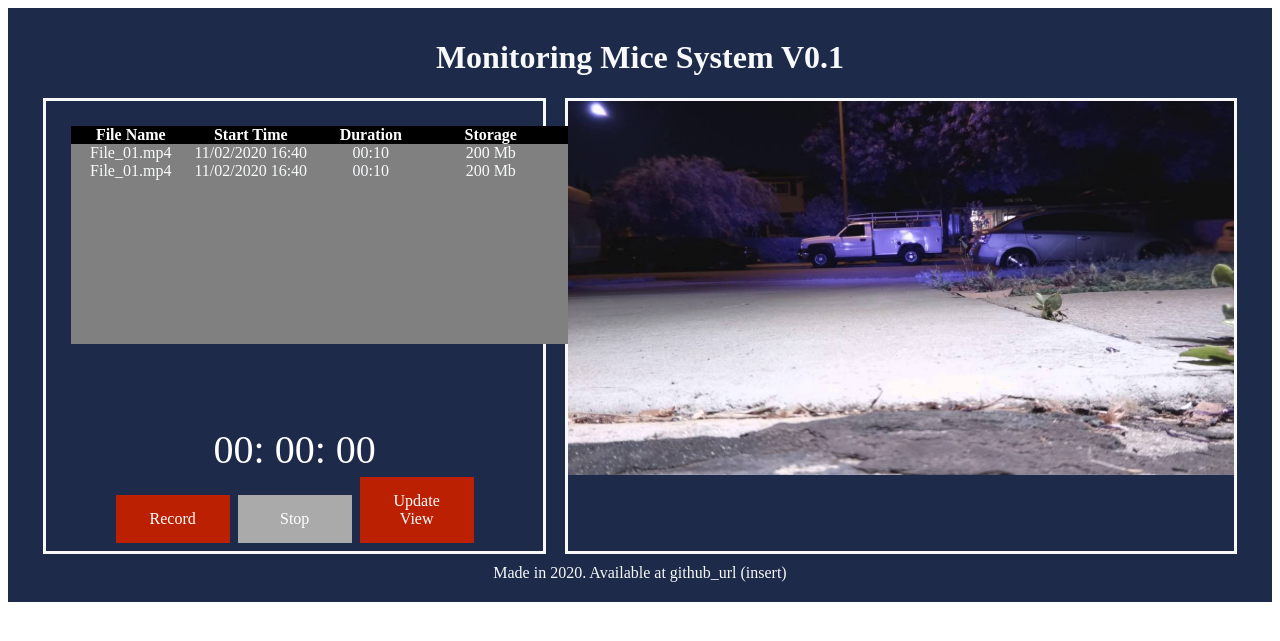
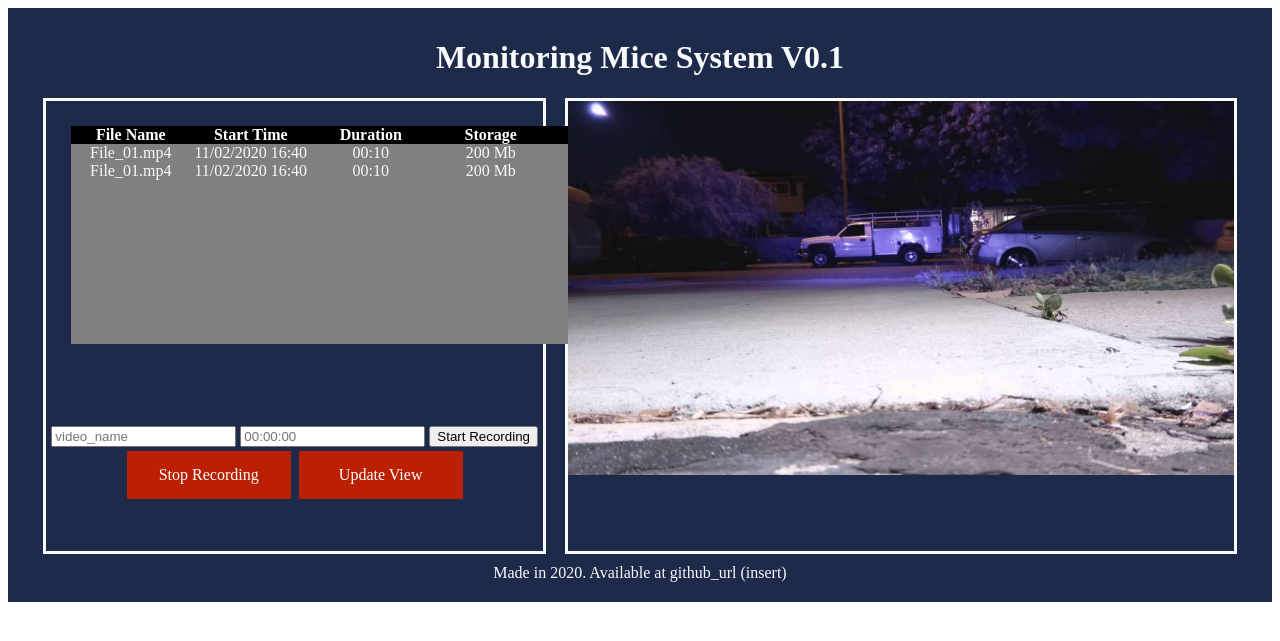
Before and after one commit to NicolaiDige/MiceMonitor, a Flask app: page / in a window 1280 px wide. Shown: the top 641 px of the page. Run offline with Flask 2, Linux system fonts and the light colour scheme.

Commit message:
Add custom video time and name

```diff
--- a/MiceMonitor_App/app/static/css/styles.css
+++ b/MiceMonitor_App/app/static/css/styles.css
@@ -70,7 +70,7 @@
   font-size: 16px;
   margin: 4px 2px;
   cursor: pointer;
-  width: 50px;
+  width: 100px;
 }
 
 .button_no_click {
@@ -83,8 +83,29 @@
   display: inline-block;
   font-size: 16px;
   margin: 4px 2px;
-  width: 50px;
+  width: 100px;
 }
+
+.form-group{
+  background-color: #AAAAAA;
+  border: none;
+  color: white;
+  display: inline-block;
+  font-size: 16px;
+  width: 10px;
+  margin-left: 5px;
+}
+
+.record-but{
+  background-color: #AAAAAA;
+  border: none;
+  color: white;
+  display: inline-block;
+  font-size: 16px;
+  width: 30px;
+  margin-left: 10px;
+}
+
 
 #record_buttons {
   margin-bottom: 5%;
--- a/MiceMonitor_App/app/templates/index.html
+++ b/MiceMonitor_App/app/templates/index.html
@@ -39,20 +39,14 @@
               </tbody>
             </table>
           </div>
-          <div id="record_time">
-            <label id="hours">00</label>:
-            <label id="minutes">00</label>:
-            <label id="seconds">00</label>
-          </div>
+          <form action="/record" method="post">
+            <input type="text" name="record_name" placeholder="video_name" />
+            <input type="text" name="record_time" placeholder="00:00:00" />
+            <input type="submit" value="Start Recording"/>
+            </form>
           <div id="record_buttons">
-            {% if record==0 %}
-              <a href={{ url_for( "record") }} class="button_click">Record</a>
-              <a class="button_no_click">Stop</a>
-            {% else %}
-              <a class="button_no_click">Record</a>
-              <a href={{ url_for( "index") }} class="button_click">Stop</a>
-            {% endif %}
-            <a href={{ url_for( "index") }} class="button_click">Update View</a>
+            <a href={{ url_for( "stop_record") }} class="button_click">Stop Recording</a>
+            <a href={{ url_for( "update_image") }} class="button_click">Update View</a>
           </div>
         </div>
         <div id="camera_container">
@@ -67,39 +61,4 @@
         </div>
       </div>
   </body>
-  <script>
-    if ({{record}} == 1){
-      var hoursLabel = document.getElementById("hours");
-      var minutesLabel = document.getElementById("minutes");
-      var secondsLabel = document.getElementById("seconds");
-      var totalSeconds = 0;
-      setInterval(setTime, 1000);
-
-      function setTime() {
-        ++totalSeconds;
-        secondsLabel.innerHTML = pad(totalSeconds % 60);
-        minutesLabel.innerHTML = pad(parseInt(totalSeconds / 60));
-        hoursLabel.innerHTML = pad(parseInt(totalSeconds / 60 / 60));
-      }
-
-      function pad(val) {
-        var valString = val + "";
-        if (valString.length < 2) {
-          return "0" + valString;
-        } else {
-          return valString;
-        }
-      }
-    }
-    else {
-      secondsLabel.innerHTML = pad(0);
-      minutesLabel.innerHTML = pad(0);
-    }
-    </script>
-    <script>
-      setInterval(function() {
-        var myImageElement = document.getElementById('camview');
-        myImageElement.src = "{{url_for('static', filename='images/Noir_image.jpg')}}" + '?rand=' + Math.random();
-      }, 30000);
-    </script>
 </html>
--- a/MiceMonitor_App/app/views.py
+++ b/MiceMonitor_App/app/views.py
@@ -8,33 +8,74 @@
 import threading
 import json
 from time import sleep
-from picamera import PiCamera
+#from picamera import PiCamera
 import time
 
+"""
 camera = PiCamera()
 camera.resolution=(1296, 730)
 camera.framerate=25
+"""
+five_min_in_sec = 60*5.0
+
+global record_active
+record_active = False
+
+def record_video(time_sec, video_name):
+    global record_active
+    for i in range(0,int(seconds/five_min_in_sec)):
+        camera.start_preview()
+        path = '/media/pi/Seagate Expansion Drive/%s_%d-%dmin.h264'%(
+            video_name, i*5, (i+1)*5)
+        camera.start_recording(path, format='h264', intra_period=0, quality=30)
+        camera.wait_recording(5*60)
+        camera.stop_recording()
+        camera.stop_preview()
+
+        if record_active==False:
+            break
+    record_active = False
+    print("Recording stopped")
+
 
 # Home page will display the ReadMe.txt file
 @application.route('/', methods=['GET'])
 def index():
+    global record_active
     return render_template('index.html', record=0)
 
-@application.route('/record', methods=['GET'])
+@application.route('/record', methods=['GET', 'POST'])
 def record():
+    time = request.form['record_time']
+    name = request.form['record_name']
+    time = [int(x) for x in time.split(":")]
+    seconds = float(time[0]*60**2 + time[1]*60 + 60)
+
+    record_active = True
+    video_thread = threading.Thread(target=record_video, args=(seconds, name,))
+    video_thread.start()
+
     return render_template('index.html', record=1)
+
+@application.route('/stop_recording', methods=['GET'])
+def stop_record():
+    global record_active
+    record_active = False
+    return render_template('index.html', record=0)
 
 @application.route('/update', methods=['GET'])
 def update_image():
     sleep(0.5)
+    print("doing the thing")
     camera.capture('/home/pi/MiceMonitor/Flask_RPi_Monitoring/test_app/app/static/images/Noir_image.jpg')
-    sleep(1)
+    sleep(0.5)
     return render_template('index.html', record=0)
 
 @application.route('/vid_test', methods=['GET'])
 def record_test():
     time_arg = float(request.args['time_min'])
     #camera.start_preview()
+    """
     for i in range(int(time_arg/5.0)):
         camera.start_preview()
         print("Video number %d"%(i))
@@ -44,6 +85,7 @@
         camera.wait_recording(5*60)
         camera.stop_recording()
         camera.stop_preview()
+    """
 
     # Insert conversion using method at
     # https://raspi.tv/2013/another-way-to-convert-raspberry-pi-camera-h264-output-to-mp4
```
